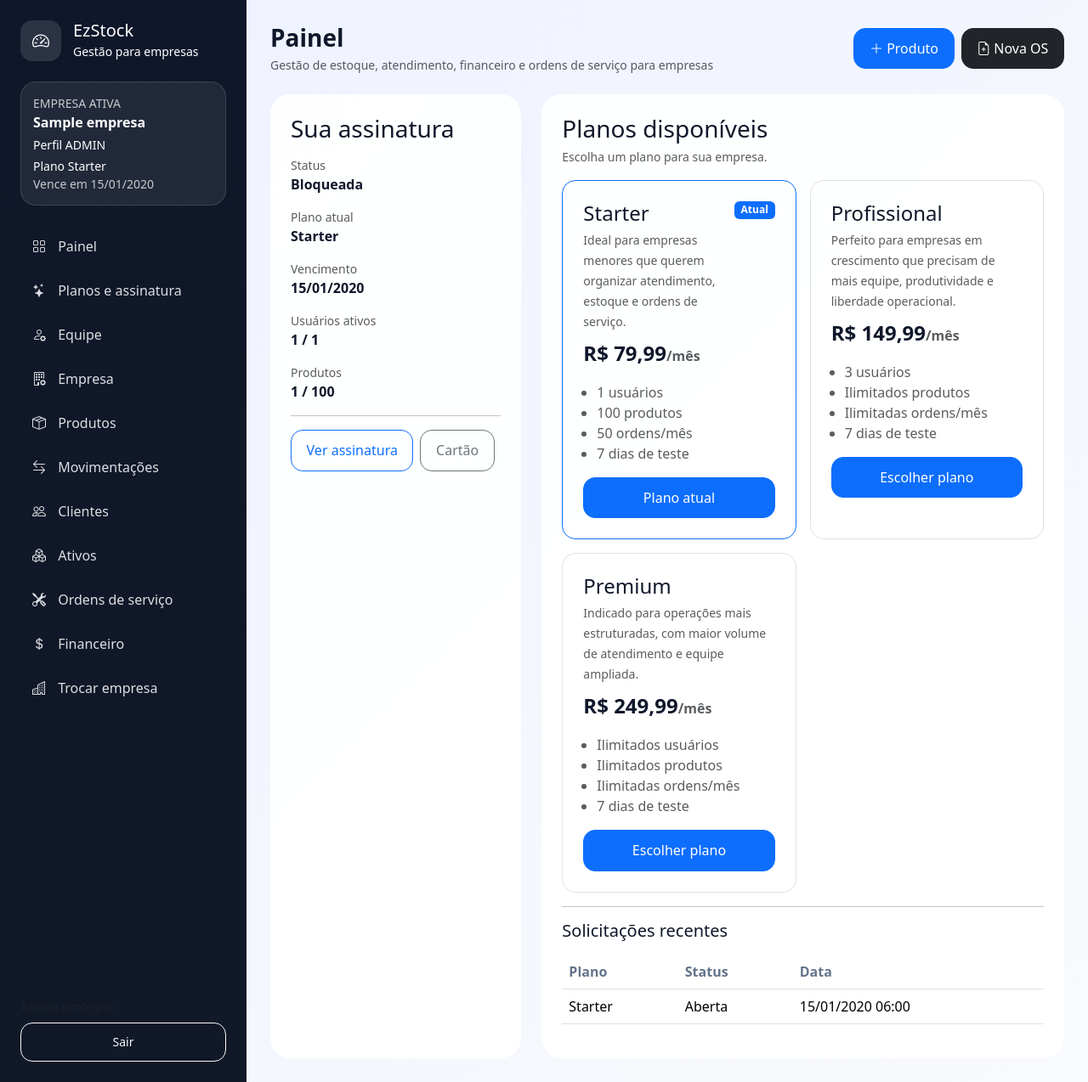
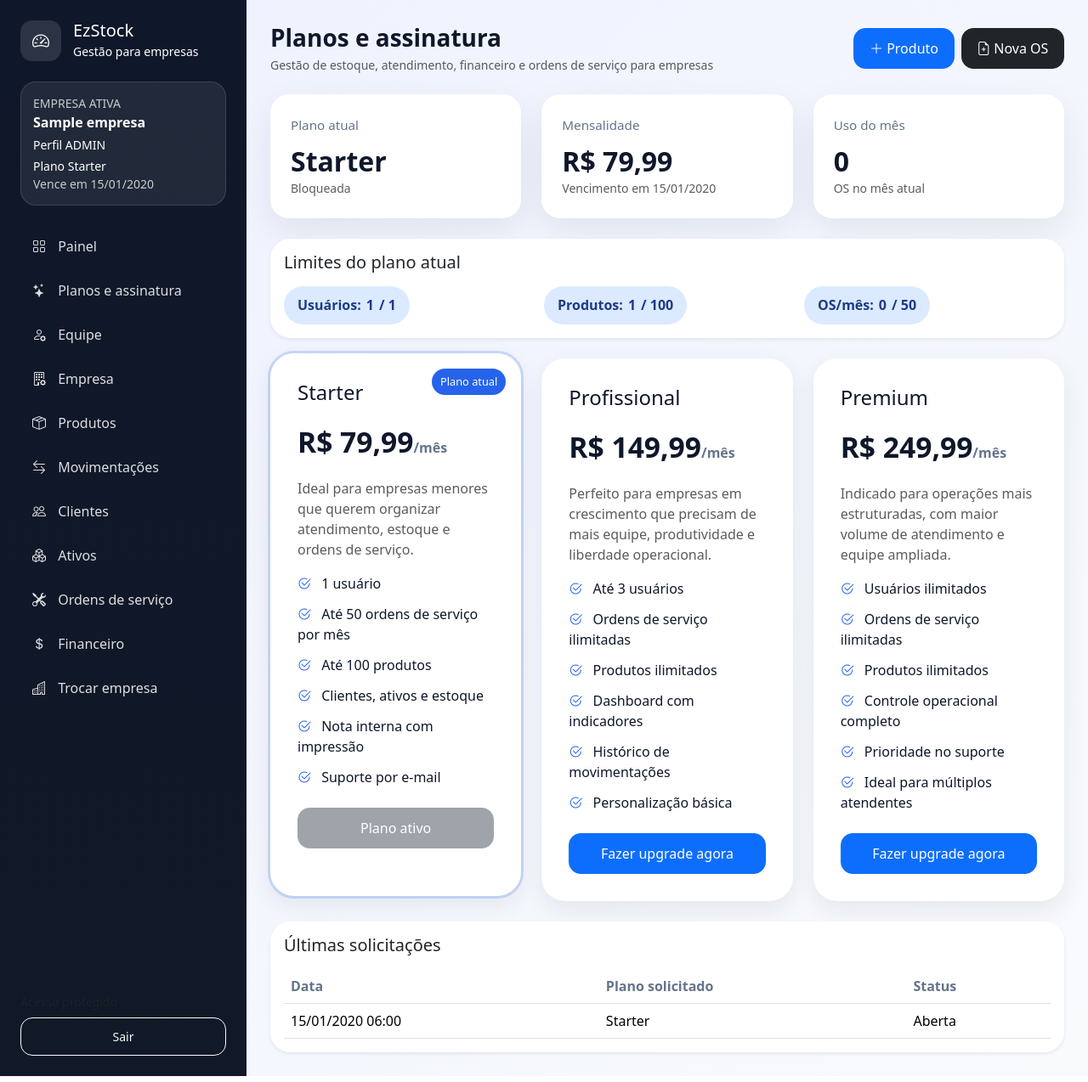
Before and after one commit to szimas125/motogest, a Django app: page /planos/ in a window 1280 px wide. Shown: the whole page at 85% size. Run offline with Django 5.2, Linux system fonts and the light colour scheme; a user stored in the database is signed in; data comes from the database, SQL or seed files in the repository; tables that the repository leaves empty hold one stand-in row (values such as "Sample post").

Commit message:
Add files via upload

```diff
--- a/templates/core/plans.html
+++ b/templates/core/plans.html
@@ -1,127 +1,125 @@
-{% extends 'base.html' %}
+{% extends "base.html" %}
 {% load br_filters %}
 {% block title %}Planos e assinatura | EzStock{% endblock %}
+{% block page_title %}Planos e assinatura{% endblock %}
 {% block content %}
-<div class="row g-4">
-  <div class="col-xl-4">
-    <div class="soft-card p-4 h-100">
-      <h3 class="mb-3">Sua assinatura</h3>
+
+<div class="row g-4 mb-4">
+  <div class="col-lg-4">
+    <div class="metric-card">
+      <span>Plano atual</span>
+      <h2>{% if plano_atual %}{{ plano_atual.nome }}{% else %}Nenhum plano selecionado{% endif %}</h2>
+      <small class="text-muted">{{ assinatura.get_status_display }}</small>
+    </div>
+  </div>
+  <div class="col-lg-4">
+    <div class="metric-card">
+      <span>Mensalidade</span>
+      <h2>{% if plano_atual %}{{ plano_atual.preco_mensal|brl }}{% else %}—{% endif %}</h2>
+      <small class="text-muted">Vencimento em {{ assinatura.vencimento|date:'d/m/Y' }}</small>
+    </div>
+  </div>
+  <div class="col-lg-4">
+    <div class="metric-card">
+      <span>Uso do mês</span>
+      <h2>{{ limites.os_mes }}</h2>
+      <small class="text-muted">OS no mês atual</small>
+    </div>
+  </div>
+</div>
 
 {% if assinatura.status == 'CANCELADA' %}
-        <div class="alert alert-warning">
+<div class="alert alert-warning mb-4">
   Sua assinatura está cancelada. Escolha um novo plano para reativar a empresa.
 </div>
 {% endif %}
 
-      <div class="d-flex flex-column gap-3">
-        <div>
-          <small class="text-muted d-block">Status</small>
-          <strong>{{ assinatura.get_status_display }}</strong>
-        </div>
-        <div>
-          <small class="text-muted d-block">Plano atual</small>
-          <strong>{% if plano_atual %}{{ plano_atual.nome }}{% else %}Nenhum plano selecionado{% endif %}</strong>
-        </div>
-        <div>
-          <small class="text-muted d-block">Vencimento</small>
-          <strong>{{ assinatura.vencimento|date:"d/m/Y" }}</strong>
-        </div>
-        <div>
-          <small class="text-muted d-block">Usuários ativos</small>
-          <strong>{{ limites.usuarios }}{% if limites.usuarios_limite %} / {{ limites.usuarios_limite }}{% endif %}</strong>
-        </div>
-        <div>
-          <small class="text-muted d-block">Produtos</small>
-          <strong>{{ limites.produtos }}{% if limites.produtos_limite %} / {{ limites.produtos_limite }}{% endif %}</strong>
+<div class="card soft-card border-0 shadow-sm mb-4">
+  <div class="card-body">
+    <h5 class="mb-3">Limites do plano atual</h5>
+    <div class="row g-3">
+      <div class="col-md-4">
+        <div class="limit-chip">
+          Usuários: <strong>{{ limites.usuarios }}</strong> / {{ limites.usuarios_limite|default:'Ilimitado' }}
         </div>
       </div>
-
-      <hr>
-      <div class="d-flex flex-wrap gap-2">
-        <a href="{% url 'billing_status' %}" class="btn btn-outline-primary">Ver assinatura</a>
-        {% if assinatura.status != 'CANCELADA' %}
-          <a href="{% url 'billing_checkout' %}" class="btn btn-outline-secondary">Cartão</a>
-        {% endif %}
+      <div class="col-md-4">
+        <div class="limit-chip">
+          Produtos: <strong>{{ limites.produtos }}</strong> / {{ limites.produtos_limite|default:'Ilimitado' }}
+        </div>
+      </div>
+      <div class="col-md-4">
+        <div class="limit-chip">
+          OS/mês: <strong>{{ limites.os_mes }}</strong> / {{ limites.os_limite|default:'Ilimitado' }}
+        </div>
+      </div>
     </div>
   </div>
 </div>
 
-  <div class="col-xl-8">
-    <div class="soft-card p-4">
-      <div class="d-flex justify-content-between align-items-center mb-3">
-        <div>
-          <h3 class="mb-1">Planos disponíveis</h3>
-          <small class="text-muted">Escolha um plano para sua empresa.</small>
-        </div>
-      </div>
-
-      <div class="row g-3">
+<div class="row g-4 align-items-stretch">
   {% for plano in planos %}
-        <div class="col-md-6">
-          <div class="border rounded-4 p-4 h-100 {% if plano_atual and plano_atual.id == plano.id %}border-primary{% endif %}">
-            <div class="d-flex justify-content-between align-items-start mb-2">
-              <div>
-                <h4 class="mb-1">{{ plano.nome }}</h4>
-                <small class="text-muted">{{ plano.descricao }}</small>
-              </div>
+  <div class="col-xl-4 col-lg-6">
+    <div class="pricing-card {% if plano_atual and plano_atual.id == plano.id %}pricing-featured{% endif %}">
       {% if plano_atual and plano_atual.id == plano.id %}
-                <span class="badge text-bg-primary">Atual</span>
+        <div class="pricing-badge">Plano atual</div>
       {% endif %}
-            </div>
-
-            <div class="fs-4 fw-bold mb-3">{{ plano.preco_mensal|brl }}<span class="fs-6 text-muted">/mês</span></div>
-
-            <ul class="text-muted ps-3">
-              <li>{{ plano.limite_usuarios|default:"Ilimitados" }} usuários</li>
-              <li>{{ plano.limite_produtos|default:"Ilimitados" }} produtos</li>
-              <li>{{ plano.limite_ordens_mes|default:"Ilimitadas" }} ordens/mês</li>
-              <li>{{ plano.periodo_teste_dias }} dias de teste</li>
+      <h4>{{ plano.nome }}</h4>
+      <div class="price">{{ plano.preco_mensal|brl }}<small>/mês</small></div>
+      <p class="text-muted">{{ plano.descricao }}</p>
+      <ul class="list-unstyled pricing-list mb-4">
+        {% for recurso in plano.recursos_lista %}
+        <li><i class="bi bi-check2-circle"></i> {{ recurso }}</li>
+        {% endfor %}
       </ul>
-
       <form method="post" action="{% url 'change_plan' plano.id %}">
         {% csrf_token %}
-              <button type="submit" class="btn btn-primary w-100">
+        <button
+          class="btn {% if plano_atual and plano_atual.id == plano.id %}btn-secondary{% else %}btn-primary{% endif %} w-100"
+          {% if plano_atual and plano_atual.id == plano.id and assinatura.status != 'CANCELADA' %}disabled{% endif %}
+        >
           {% if assinatura.status == 'CANCELADA' %}
             Selecionar plano
           {% elif plano_atual and plano_atual.id == plano.id %}
-                  Plano atual
+            Plano ativo
+          {% elif plano.preco_mensal > assinatura.plano.preco_mensal %}
+            Fazer upgrade agora
           {% else %}
-                  Escolher plano
+            Agendar downgrade
           {% endif %}
         </button>
       </form>
     </div>
   </div>
-        {% empty %}
-        <div class="text-muted">Nenhum plano disponível.</div>
   {% endfor %}
 </div>
 
 {% if solicitacoes %}
-      <hr>
-      <h5 class="mb-3">Solicitações recentes</h5>
+<div class="card soft-card border-0 shadow-sm mt-4">
+  <div class="card-body">
+    <h5 class="mb-3">Últimas solicitações</h5>
     <div class="table-responsive">
-        <table class="table align-middle">
+      <table class="table align-middle mb-0">
         <thead>
           <tr>
-              <th>Plano</th>
+            <th>Data</th>
+            <th>Plano solicitado</th>
             <th>Status</th>
-              <th>Data</th>
           </tr>
         </thead>
         <tbody>
           {% for item in solicitacoes %}
           <tr>
+            <td>{{ item.criada_em|date:'d/m/Y H:i' }}</td>
             <td>{{ item.plano_solicitado.nome }}</td>
             <td>{{ item.get_status_display }}</td>
-              <td>{{ item.criada_em|date:"d/m/Y H:i" }}</td>
           </tr>
           {% endfor %}
         </tbody>
       </table>
     </div>
-      {% endif %}
   </div>
 </div>
-</div>
+{% endif %}
+
 {% endblock %}
```
Lines whose indentation alone changed are shown as unchanged.
